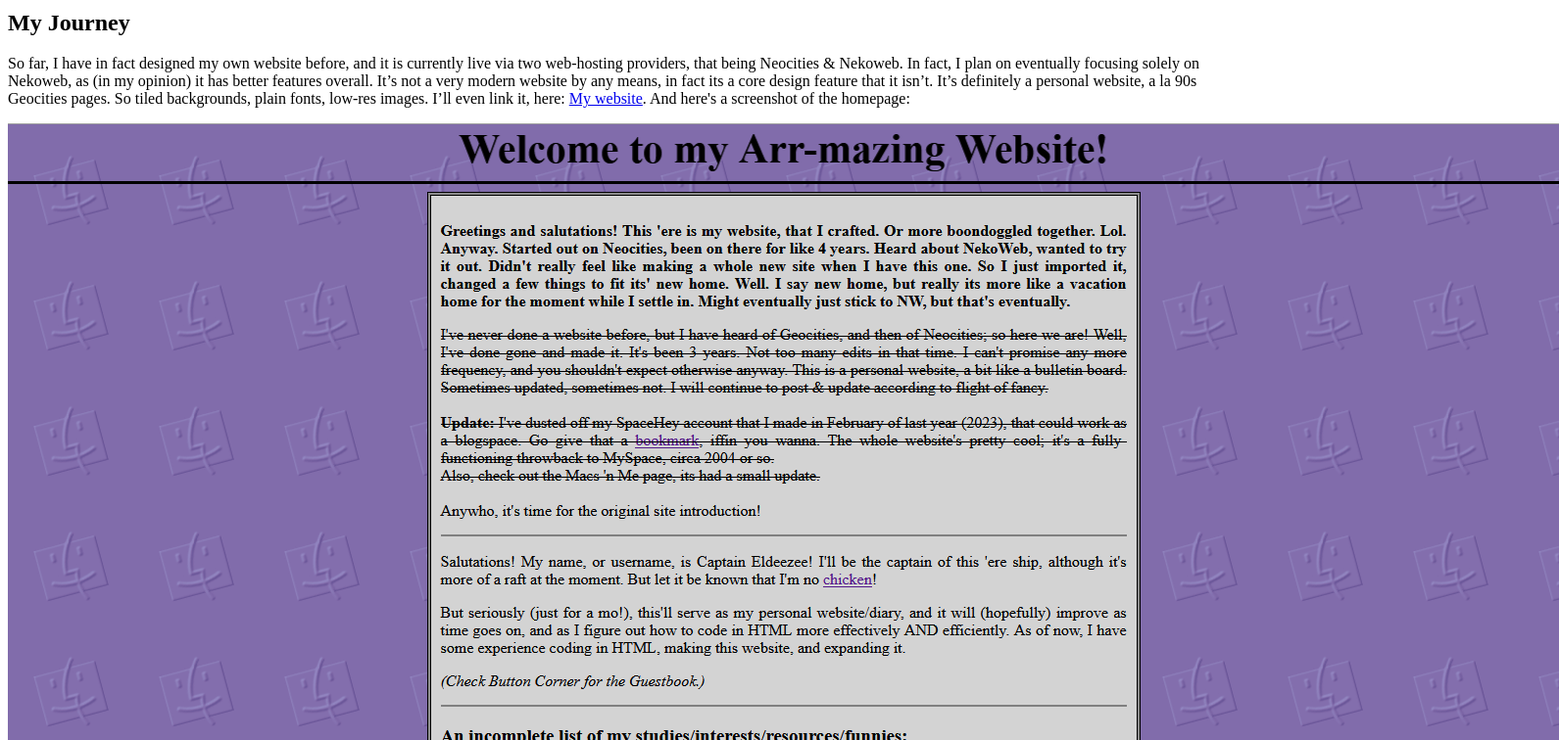
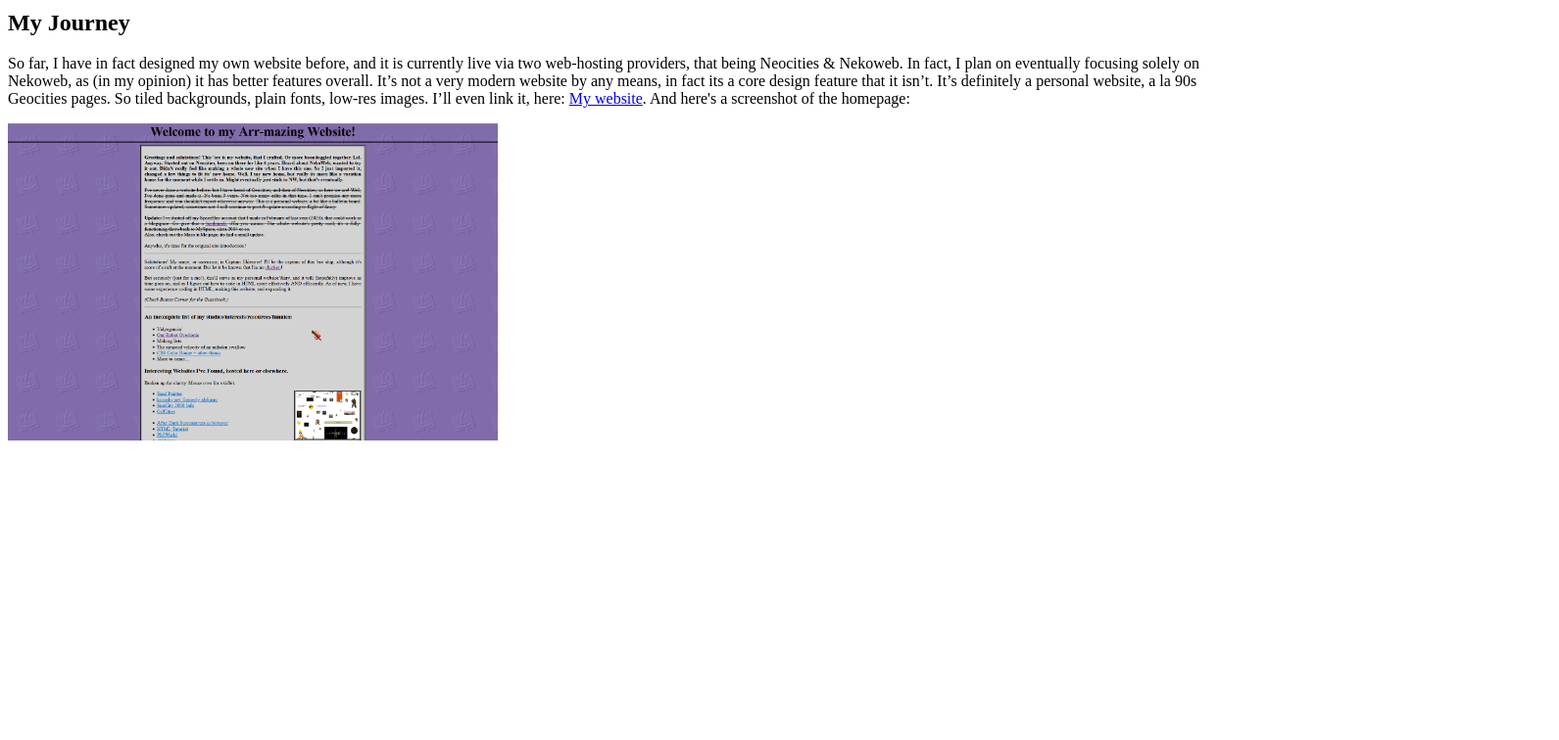
Before and after one commit to CaptainEldeezee/webtools, a plain HTML site: page index.html in a window 1280 px wide. Shown: the part 400-1156 px from the top of the page at 98% size, 1591 px wide, since content can reach past the window. After the commit the page ends 862 px from the top, so only its background shows below. Drawn offline with Linux system fonts and the light colour scheme.

Commit message:
Changed image size.

```diff
--- a/index.html
+++ b/index.html
@@ -35,7 +35,7 @@
         has better features overall. It’s not a very modern website by any means, in fact its a core design feature that
         it isn’t. It’s definitely a personal website, a la 90s Geocities pages. So tiled backgrounds, plain fonts,
         low-res images. I’ll even link it, here: <a href=”captaineldeezee.nekoweb.org”>My website</a>. And here's a screenshot of the homepage:</p>
-        <img src="/images/mywebsite_screenie.png">
+        <img src="images/mywebsite_screenie.png" width="500">
 </body>
 
 </html>
```
